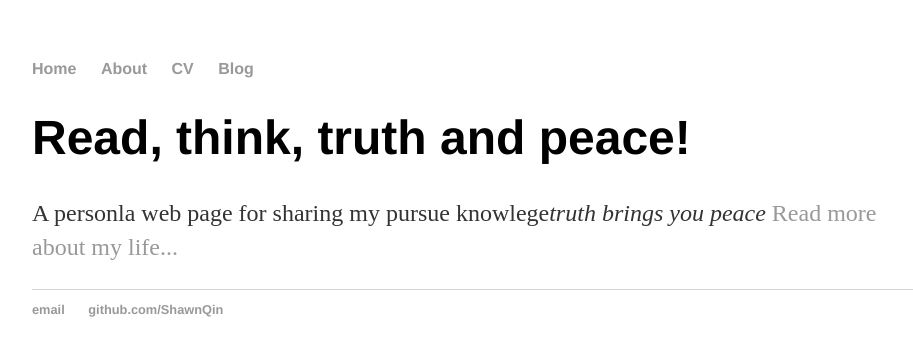
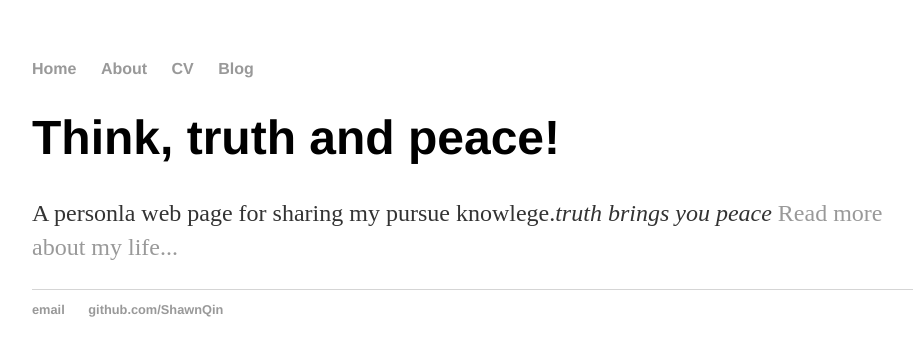
Before and after one commit to nevaehRen/shawnqin.github.io, a Jekyll site: the page built from index.html, in a window 1280 px wide. Shown: the top 356 px of the page, without its empty margins (160-1073 px from the left). Built offline with Jekyll 4.4.1, drawn with Linux system fonts in a browser that asks for light colours.

Commit message:
Update index.html

```diff
--- a/index.html
+++ b/index.html
@@ -3,6 +3,6 @@ layout: default
 title: ShawnQin
 ---
 <div class="blurb">
-	<h1>Read, think, truth and peace!</h1>
-	<p>A personla web page for sharing my pursue knowlege<em>truth brings you peace</em> <a href="/about">Read more about my life...</a></p>
+	<h1>Think, truth and peace!</h1>
+	<p>A personla web page for sharing my pursue knowlege.<em>truth brings you peace</em> <a href="/about">Read more about my life...</a></p>
 </div><!-- /.blurb -->
```
